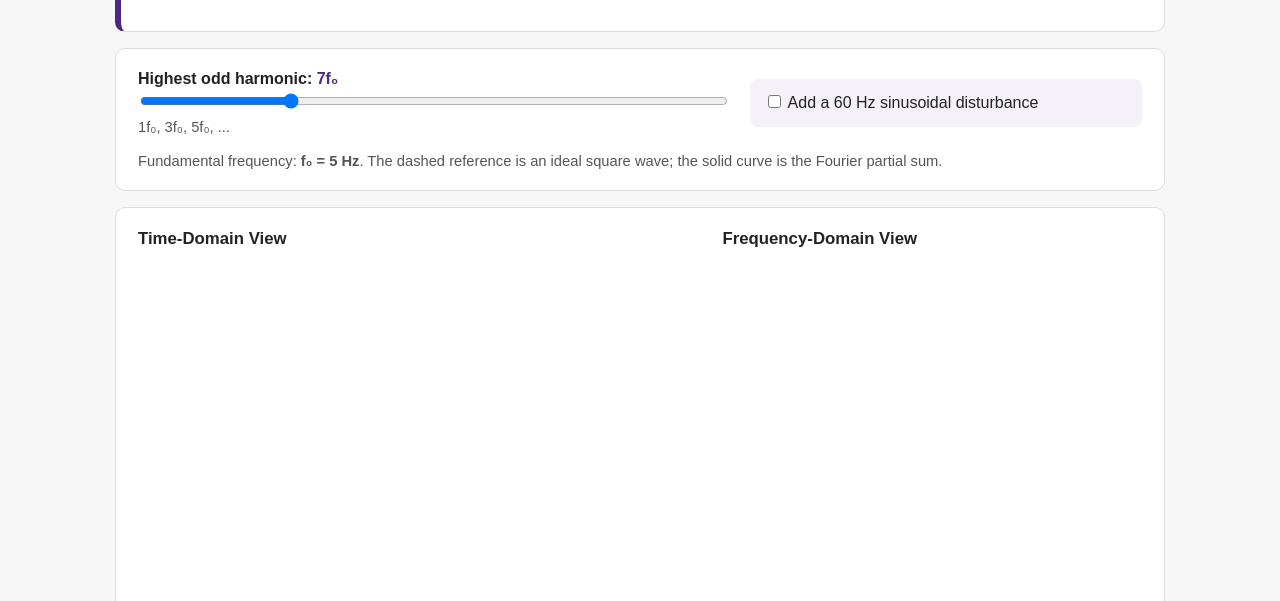
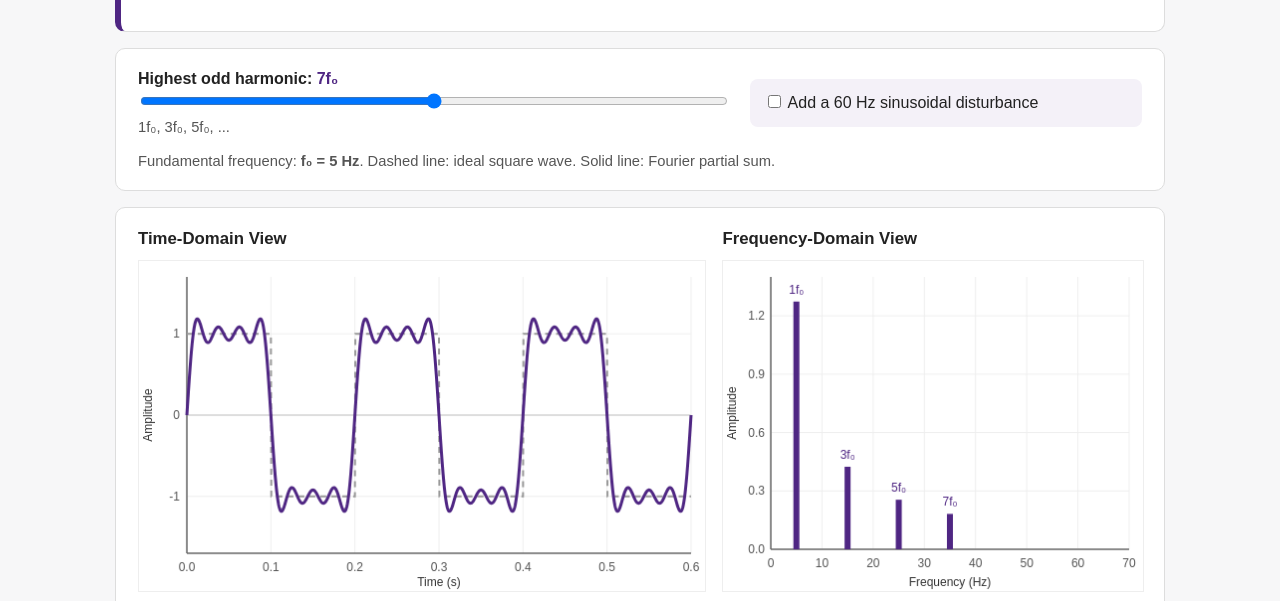
Before and after one commit to stargaze221/me3310-interactive, a plain HTML site: page fourier-signal-explorer/index.html in a window 1280 px wide. Shown: the part 151-752 px from the top of the page. Drawn offline with Linux system fonts and the light colour scheme.

Commit message:
Fix Fourier explorer canvas rendering

```diff
--- a/fourier-signal-explorer/index.html
+++ b/fourier-signal-explorer/index.html
@@ -5,24 +5,74 @@
 <meta name="viewport" content="width=device-width,initial-scale=1">
 <title>Seeing a Square Wave as Frequency Components</title>
 <style>
-body{font-family:Arial,sans-serif;margin:0;background:#f7f7f8;color:#222;line-height:1.5}.wrap{max-width:1050px;margin:auto;padding:22px}.hero,.card{background:#fff;padding:18px 22px;margin-bottom:16px;border:1px solid #ddd;border-radius:10px}.hero{border-left:6px solid #4f2683}.hero h1{margin:0;color:#2d1b46;font-size:1.8rem}.controls{display:grid;grid-template-columns:1.2fr .8fr;gap:24px;align-items:center}.control label{font-weight:bold}.control input[type=range]{width:100%}.value{color:#4f2683}.toggle{padding:12px 14px;background:#f4f1f8;border-radius:8px}.plots{display:grid;grid-template-columns:1.35fr 1fr;gap:18px}.plot h2{font-size:1.05rem;margin:0 0 8px}.canvasbox{height:330px}canvas{width:100%;height:100%;display:block}.note{background:#f3eff8;padding:12px 15px;border-left:4px solid #4f2683;margin-top:14px}.question{font-size:1.08rem;border:2px solid #4f2683;padding:14px 16px;border-radius:8px;margin:0}.small{font-size:.92rem;color:#555}@media(max-width:760px){.controls,.plots{grid-template-columns:1fr}.canvasbox{height:290px}.hero h1{font-size:1.45rem}}
+body{font-family:Arial,sans-serif;margin:0;background:#f7f7f8;color:#222;line-height:1.5}.wrap{max-width:1050px;margin:auto;padding:22px}.hero,.card{background:#fff;padding:18px 22px;margin-bottom:16px;border:1px solid #ddd;border-radius:10px}.hero{border-left:6px solid #4f2683}.hero h1{margin:0;color:#2d1b46;font-size:1.8rem}.controls{display:grid;grid-template-columns:1.2fr .8fr;gap:24px;align-items:center}.control label{font-weight:bold}.control input[type=range]{width:100%}.value{color:#4f2683}.toggle{padding:12px 14px;background:#f4f1f8;border-radius:8px}.plots{display:grid;grid-template-columns:1.35fr 1fr;gap:18px}.plot h2{font-size:1.05rem;margin:0 0 8px}.plot canvas{display:block;width:100%;height:330px;border:1px solid #eee;background:#fff}.note{background:#f3eff8;padding:12px 15px;border-left:4px solid #4f2683;margin-top:14px}.question{font-size:1.08rem;border:2px solid #4f2683;padding:14px 16px;border-radius:8px;margin:0}.small{font-size:.92rem;color:#555}@media(max-width:760px){.controls,.plots{grid-template-columns:1fr}.plot canvas{height:290px}.hero h1{font-size:1.45rem}}
 </style>
 </head>
 <body><main class="wrap">
 <section class="hero"><h1>Seeing a Square Wave as Frequency Components</h1><p>A square wave can be represented as a sum of sinusoidal components. Change the number of odd harmonics and compare the time-domain signal with its frequency components.</p></section>
-<section class="card"><div class="controls"><div class="control"><label>Highest odd harmonic: <span id="hv" class="value">7f₀</span></label><input id="harm" type="range" min="0" max="12" value="3" step="1"><div class="small">1f₀, 3f₀, 5f₀, ...</div></div><label class="toggle"><input id="noise" type="checkbox"> Add a 60 Hz sinusoidal disturbance</label></div><div class="small" style="margin-top:12px">Fundamental frequency: <strong>f₀ = 5 Hz</strong>. The dashed reference is an ideal square wave; the solid curve is the Fourier partial sum.</div></section>
-<section class="card"><div class="plots"><div class="plot"><h2>Time-Domain View</h2><div class="canvasbox"><canvas id="time" aria-label="Time-domain Fourier representation of a square wave"></canvas></div></div><div class="plot"><h2>Frequency-Domain View</h2><div class="canvasbox"><canvas id="freq" aria-label="Frequency components of the square-wave representation"></canvas></div></div></div><div class="note"><strong>Observe:</strong> Higher harmonics help represent the sharp transitions of the square wave. Turn on the 60 Hz disturbance and look for what changes in both views.</div></section>
+<section class="card"><div class="controls"><div class="control"><label>Highest odd harmonic: <span id="hv" class="value">7f₀</span></label><input id="harm" type="range" min="0" max="6" value="3" step="1"><div class="small">1f₀, 3f₀, 5f₀, ...</div></div><label class="toggle"><input id="noise" type="checkbox"> Add a 60 Hz sinusoidal disturbance</label></div><div class="small" style="margin-top:12px">Fundamental frequency: <strong>f₀ = 5 Hz</strong>. Dashed line: ideal square wave. Solid line: Fourier partial sum.</div></section>
+<section class="card"><div class="plots"><div class="plot"><h2>Time-Domain View</h2><canvas id="time" width="600" height="330" aria-label="Time-domain Fourier representation"></canvas></div><div class="plot"><h2>Frequency-Domain View</h2><canvas id="freq" width="440" height="330" aria-label="Frequency components"></canvas></div></div><div class="note"><strong>Observe:</strong> Higher harmonics help represent the sharp transitions of the square wave. Turn on the 60 Hz disturbance and look for what changes in both views.</div></section>
 <section class="card"><p class="question"><strong>Think:</strong> If the unwanted disturbance appears at a higher frequency than most of the useful signal content, could a measurement system respond differently to different frequencies?</p></section>
 </main>
 <script>
-const harm=document.querySelector('#harm'),noise=document.querySelector('#noise'),hv=document.querySelector('#hv'),tc=document.querySelector('#time'),fc=document.querySelector('#freq'),tg=tc.getContext('2d'),fg=fc.getContext('2d');
-const f0=5,A=1,noiseA=.32;
-function fit(can,g){let d=devicePixelRatio||1,w=can.clientWidth,h=can.clientHeight;if(can.width!==Math.round(w*d)||can.height!==Math.round(h*d)){can.width=Math.round(w*d);can.height=Math.round(h*d);g.setTransform(d,0,0,d,0,0)}return [w,h]}
-function axes(g,w,h,L,R,T,B,xlab,ylab){g.clearRect(0,0,w,h);g.strokeStyle='#ddd';g.fillStyle='#555';g.lineWidth=1;g.font='12px Arial';g.beginPath();g.moveTo(L,T);g.lineTo(L,h-B);g.lineTo(w-R,h-B);g.stroke();g.fillStyle='#333';g.textAlign='center';g.fillText(xlab,L+(w-L-R)/2,h-5);g.save();g.translate(13,T+(h-T-B)/2);g.rotate(-Math.PI/2);g.fillText(ylab,0,0);g.restore()}
-function square(t){return Math.sin(2*Math.PI*f0*t)>=0?1:-1}
-function partial(t,nmax){let s=0;for(let n=1;n<=nmax;n+=2)s+=Math.sin(2*Math.PI*n*f0*t)/n;return 4/Math.PI*s}
-function drawTime(nmax){let [w,h]=fit(tc,tg),L=45,R=12,T=16,B=35,pw=w-L-R,ph=h-T-B,tmax=.6,ymin=-1.7,ymax=1.7,X=t=>L+t/tmax*pw,Y=y=>T+(ymax-y)/(ymax-ymin)*ph;axes(tg,w,h,L,R,T,B,'Time (s)','Amplitude');for(let y=-1;y<=1;y++){let yy=Y(y);tg.strokeStyle=y===0?'#bbb':'#eee';tg.beginPath();tg.moveTo(L,yy);tg.lineTo(w-R,yy);tg.stroke();tg.fillStyle='#666';tg.textAlign='right';tg.fillText(y.toFixed(0),L-6,yy+4)}for(let t=0;t<=tmax+.001;t+=.1){let x=X(t);tg.strokeStyle='#eee';tg.beginPath();tg.moveTo(x,T);tg.lineTo(x,h-B);tg.stroke();tg.fillStyle='#666';tg.textAlign='center';tg.fillText(t.toFixed(1),x,h-B+17)}tg.save();tg.setLineDash([6,5]);tg.strokeStyle='#999';tg.lineWidth=2;tg.beginPath();for(let i=0;i<=1000;i++){let t=tmax*i/1000,x=X(t),y=Y(square(t));i?tg.lineTo(x,y):tg.moveTo(x,y)}tg.stroke();tg.restore();tg.strokeStyle='#4f2683';tg.lineWidth=3;tg.beginPath();for(let i=0;i<=1200;i++){let t=tmax*i/1200,y=partial(t,nmax)+(noise.checked?noiseA*Math.sin(2*Math.PI*60*t):0),x=X(t),yy=Y(y);i?tg.lineTo(x,yy):tg.moveTo(x,yy)}tg.stroke()}
-function drawFreq(nmax){let [w,h]=fit(fc,fg),L=48,R=12,T=16,B=40,pw=w-L-R,ph=h-T-B,fmax=70,ymax=1.35,X=f=>L+f/fmax*pw,Y=a=>T+(ymax-a)/ymax*ph;axes(fg,w,h,L,R,T,B,'Frequency (Hz)','Amplitude');for(let f=0;f<=70;f+=10){let x=X(f);fg.strokeStyle='#eee';fg.beginPath();fg.moveTo(x,T);fg.lineTo(x,h-B);fg.stroke();fg.fillStyle='#666';fg.textAlign='center';fg.fillText(f,x,h-B+17)}for(let a=0;a<=1.2;a+=.3){let y=Y(a);fg.strokeStyle='#eee';fg.beginPath();fg.moveTo(L,y);fg.lineTo(w-R,y);fg.stroke()}for(let n=1;n<=nmax;n+=2){let f=n*f0;if(f>fmax)continue,a=4/(Math.PI*n),x=X(f);fg.strokeStyle='#4f2683';fg.lineWidth=6;fg.beginPath();fg.moveTo(x,Y(0));fg.lineTo(x,Y(a));fg.stroke();fg.fillStyle='#4f2683';fg.textAlign='center';fg.fillText(n+'f₀',x,Math.max(T+12,Y(a)-7))}if(noise.checked){let x=X(60),a=noiseA;fg.strokeStyle='#b45f06';fg.lineWidth=7;fg.beginPath();fg.moveTo(x,Y(0));fg.lineTo(x,Y(a));fg.stroke();fg.fillStyle='#b45f06';fg.textAlign='center';fg.fillText('60 Hz noise',x,Y(a)-8)}}
-function draw(){let nmax=1+2*(+harm.value);hv.textContent=nmax+'f₀';drawTime(nmax);drawFreq(nmax)}
-harm.addEventListener('input',draw);noise.addEventListener('input',draw);addEventListener('resize',draw);draw();
+(function(){
+'use strict';
+var harm=document.getElementById('harm');
+var noise=document.getElementById('noise');
+var hv=document.getElementById('hv');
+var tc=document.getElementById('time');
+var fc=document.getElementById('freq');
+var tg=tc.getContext('2d');
+var fg=fc.getContext('2d');
+var f0=5, noiseA=0.32;
+
+function setup(canvas,ctx){
+  var rect=canvas.getBoundingClientRect();
+  var w=Math.max(300,Math.round(rect.width));
+  var h=Math.max(240,Math.round(rect.height));
+  var d=window.devicePixelRatio||1;
+  canvas.width=Math.round(w*d);
+  canvas.height=Math.round(h*d);
+  ctx.setTransform(d,0,0,d,0,0);
+  return {w:w,h:h};
+}
+function line(ctx,x1,y1,x2,y2,color,width){ctx.beginPath();ctx.moveTo(x1,y1);ctx.lineTo(x2,y2);ctx.strokeStyle=color;ctx.lineWidth=width||1;ctx.stroke();}
+function square(t){return Math.sin(2*Math.PI*f0*t)>=0?1:-1;}
+function partial(t,nmax){var s=0,n;for(n=1;n<=nmax;n+=2){s+=Math.sin(2*Math.PI*n*f0*t)/n;}return 4*s/Math.PI;}
+
+function drawTime(nmax){
+  var s=setup(tc,tg),w=s.w,h=s.h,L=48,R=14,T=16,B=38;
+  var pw=w-L-R,ph=h-T-B,tmax=0.6,ymin=-1.7,ymax=1.7;
+  function X(t){return L+t/tmax*pw;} function Y(y){return T+(ymax-y)/(ymax-ymin)*ph;}
+  tg.clearRect(0,0,w,h);tg.font='12px Arial';tg.fillStyle='#555';
+  var y,t,i,x,yy;
+  for(y=-1;y<=1;y++) {yy=Y(y);line(tg,L,yy,w-R,yy,y===0?'#bbb':'#eee',1);tg.textAlign='right';tg.fillText(String(y),L-7,yy+4);}
+  for(t=0;t<=0.6001;t+=0.1){x=X(t);line(tg,x,T,x,h-B,'#eee',1);tg.textAlign='center';tg.fillText(t.toFixed(1),x,h-B+18);}
+  line(tg,L,T,L,h-B,'#666',1.5);line(tg,L,h-B,w-R,h-B,'#666',1.5);
+  tg.fillStyle='#333';tg.textAlign='center';tg.fillText('Time (s)',L+pw/2,h-5);
+  tg.save();tg.translate(13,T+ph/2);tg.rotate(-Math.PI/2);tg.fillText('Amplitude',0,0);tg.restore();
+  tg.save();tg.setLineDash([6,5]);tg.strokeStyle='#999';tg.lineWidth=2;tg.beginPath();
+  for(i=0;i<=1200;i++){t=tmax*i/1200;x=X(t);yy=Y(square(t));if(i===0)tg.moveTo(x,yy);else tg.lineTo(x,yy);}tg.stroke();tg.restore();
+  tg.strokeStyle='#4f2683';tg.lineWidth=3;tg.beginPath();
+  for(i=0;i<=1600;i++){t=tmax*i/1600;y=partial(t,nmax);if(noise.checked)y+=noiseA*Math.sin(2*Math.PI*60*t);x=X(t);yy=Y(y);if(i===0)tg.moveTo(x,yy);else tg.lineTo(x,yy);}tg.stroke();
+}
+
+function drawFreq(nmax){
+  var s=setup(fc,fg),w=s.w,h=s.h,L=48,R=14,T=16,B=42;
+  var pw=w-L-R,ph=h-T-B,fmax=70,ymax=1.4;
+  function X(f){return L+f/fmax*pw;} function Y(a){return T+(ymax-a)/ymax*ph;}
+  fg.clearRect(0,0,w,h);fg.font='12px Arial';fg.fillStyle='#555';
+  var f,a,x,y,n;
+  for(f=0;f<=70;f+=10){x=X(f);line(fg,x,T,x,h-B,'#eee',1);fg.textAlign='center';fg.fillText(String(f),x,h-B+18);}
+  for(a=0;a<=1.21;a+=0.3){y=Y(a);line(fg,L,y,w-R,y,'#eee',1);fg.textAlign='right';fg.fillText(a.toFixed(1),L-6,y+4);}
+  line(fg,L,T,L,h-B,'#666',1.5);line(fg,L,h-B,w-R,h-B,'#666',1.5);
+  fg.fillStyle='#333';fg.textAlign='center';fg.fillText('Frequency (Hz)',L+pw/2,h-5);
+  fg.save();fg.translate(13,T+ph/2);fg.rotate(-Math.PI/2);fg.fillText('Amplitude',0,0);fg.restore();
+  for(n=1;n<=nmax;n+=2){f=n*f0;if(f>fmax)break;a=4/(Math.PI*n);x=X(f);line(fg,x,Y(0),x,Y(a),'#4f2683',6);fg.fillStyle='#4f2683';fg.textAlign='center';fg.fillText(n+'f₀',x,Math.max(T+12,Y(a)-8));}
+  if(noise.checked){x=X(60);a=noiseA;line(fg,x,Y(0),x,Y(a),'#b45f06',7);fg.fillStyle='#b45f06';fg.textAlign='center';fg.fillText('60 Hz noise',x,Y(a)-9);}
+}
+function draw(){var nmax=1+2*parseInt(harm.value,10);hv.textContent=nmax+'f₀';drawTime(nmax);drawFreq(nmax);}
+harm.addEventListener('input',draw);noise.addEventListener('change',draw);window.addEventListener('resize',draw);
+window.setTimeout(draw,50);
+})();
 </script></body></html>
```
